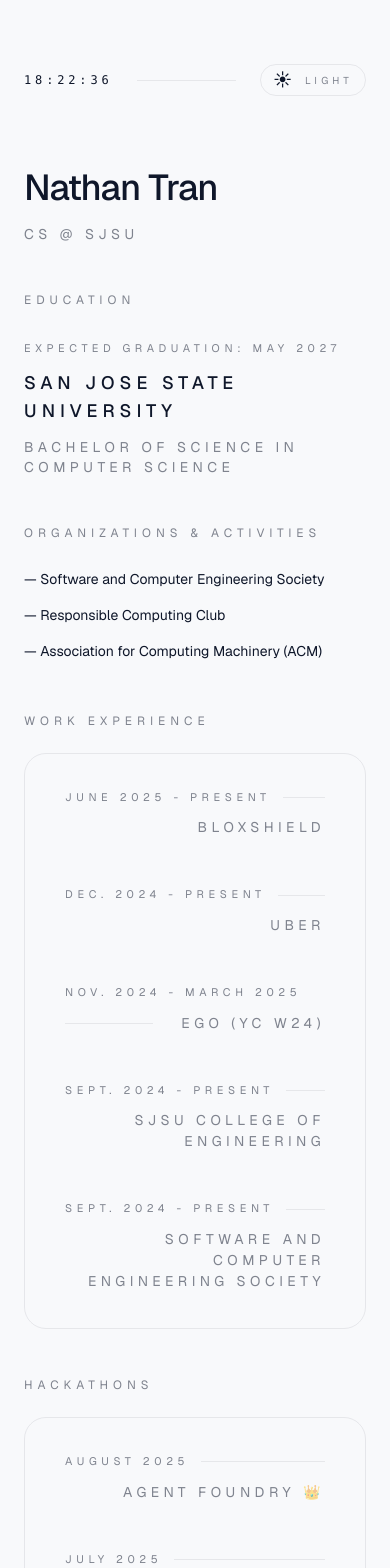
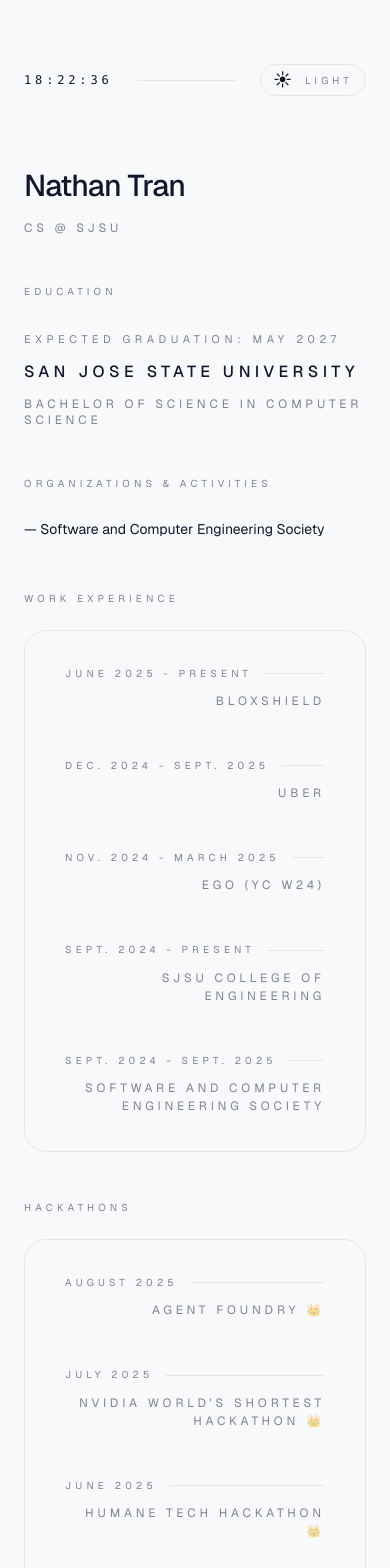
Before and after one commit to n8thantran/portfolio-3, a Next.js app: page / in a window 390 px wide. Shown: the top 1568 px of the page. Built offline with nearby package versions, Linux system fonts and the light colour scheme.

Commit message:
animations

```diff
--- a/app/globals.css
+++ b/app/globals.css
@@ -72,6 +72,15 @@
   background: var(--muted);
 }
 
+[data-open="true"] .summary-trigger {
+  background: var(--border);
+  color: var(--foreground);
+}
+
+[data-open="true"] .summary-trigger .summary-divider {
+  background: var(--muted);
+}
+
 .summary-timeline {
   flex-shrink: 0;
 }
@@ -91,7 +100,16 @@
   transition: opacity 0.35s ease, transform 0.35s ease;
 }
 
+.accordion-content {
+  transition: max-height 0.28s ease;
+}
+
 details[open] .summary-content {
   opacity: 1;
   transform: translateY(0);
 }
+
+[data-open="true"] .summary-content {
+  opacity: 1;
+  transform: translateY(0);
+}
--- a/app/page.tsx
+++ b/app/page.tsx
@@ -1,6 +1,7 @@
 "use client";
 
-import { useEffect, useState } from "react";
+import { useEffect, useRef, useState, useId } from "react";
+import type { ReactNode } from "react";
 
 type Theme = "light" | "dark";
 
@@ -10,6 +11,102 @@
   document.documentElement.dataset.theme = theme;
   document.documentElement.style.colorScheme = theme;
   window.localStorage.setItem(STORAGE_KEY, theme);
+};
+
+const ACCORDION_ANIMATION_DURATION = 400;
+
+const useSequentialAccordion = () => {
+  const [openIndex, setOpenIndex] = useState<number | null>(null);
+
+  const toggle = (index: number) => {
+    if (openIndex === index) {
+      setOpenIndex(null);
+      return;
+    }
+
+    setOpenIndex(index);
+  };
+
+  return { openIndex, toggle };
+};
+
+type AccordionItemProps = {
+  timeline: string;
+  label: string;
+  children: ReactNode;
+  isOpen: boolean;
+  onToggle: () => void;
+};
+
+const AccordionItem = ({ timeline, label, children, isOpen, onToggle }: AccordionItemProps) => {
+  const contentRef = useRef<HTMLDivElement | null>(null);
+  const [maxHeight, setMaxHeight] = useState(0);
+  const contentId = useId();
+
+  useEffect(() => {
+    if (!contentRef.current) {
+      return;
+    }
+
+    if (isOpen) {
+      setMaxHeight(contentRef.current.scrollHeight);
+    } else {
+      setMaxHeight(0);
+    }
+  }, [isOpen]);
+
+  useEffect(() => {
+    if (!isOpen || !contentRef.current || typeof window === "undefined" || !("ResizeObserver" in window)) {
+      return;
+    }
+
+    const element = contentRef.current;
+    const observer = new ResizeObserver(() => {
+      setMaxHeight(element.scrollHeight);
+    });
+
+    observer.observe(element);
+
+    return () => observer.disconnect();
+  }, [isOpen]);
+
+  return (
+    <div
+      data-open={isOpen ? "true" : "false"}
+      className="group border-b border-transparent pb-3 last:border-none last:pb-0"
+    >
+      <button
+        type="button"
+        aria-expanded={isOpen}
+        aria-controls={contentId}
+        onClick={onToggle}
+  className="summary-trigger relative flex w-full flex-wrap items-center gap-3 rounded-[18px] px-4 py-3 text-left text-xs uppercase tracking-[0.32em] text-[color:var(--muted)] transition-colors hover:bg-[color:var(--border)]/20 focus-visible:outline-none focus-visible:ring-2 focus-visible:ring-[color:var(--accent)]"
+      >
+  <span className="summary-timeline text-[10px] tracking-[0.42em]">{timeline}</span>
+        <span className="summary-divider" aria-hidden />
+        <span className="summary-title text-current">{label}</span>
+      </button>
+      <div
+        id={contentId}
+        role="region"
+        aria-hidden={!isOpen}
+        style={{ maxHeight: `${maxHeight}px`, transitionDuration: `${ACCORDION_ANIMATION_DURATION}ms` }}
+        className="accordion-content overflow-hidden transition-[max-height] ease-[cubic-bezier(0.4,0,0.2,1)]"
+      >
+        <div
+          ref={contentRef}
+          className={`summary-content space-y-2 pt-3 pb-3 text-sm leading-7 text-[color:var(--foreground)] transition-all ease-[cubic-bezier(0.4,0,0.2,1)]`}
+          style={{
+            transitionDuration: `${ACCORDION_ANIMATION_DURATION}ms`,
+            opacity: isOpen ? 1 : 0,
+            transform: isOpen ? 'translateY(0)' : 'translateY(-8px)'
+          }}
+        >
+          {children}
+        </div>
+      </div>
+    </div>
+  );
 };
 
 export default function Home() {
@@ -66,7 +163,7 @@
     },
     {
       company: "Uber",
-      timeline: "Dec. 2024 - Present",
+      timeline: "Dec. 2024 - Sept. 2025",
       role: "Software Engineering Fellow",
       summary:
         "Selected for Uber's competitive career preparation program focused on technical interview preparation, data structures & algorithms, and software engineering best practices.",
@@ -87,8 +184,8 @@
     },
     {
       company: "Software and Computer Engineering Society",
-      timeline: "Sept. 2024 - Present",
-      role: "Artificial Intelligence & Machine Learning Team Lead",
+      timeline: "Sept. 2024 - Sept. 2025",
+      role: "AI/ML Team Lead",
       summary:
         "Led weekly workshops and team meetings focused on machine learning projects, guiding members through data analysis, model development, and collaborative coding practices using tools like Google Colab and Git.",
     },
@@ -150,9 +247,10 @@
 
   const activities = [
     "Software and Computer Engineering Society",
-    "Responsible Computing Club",
-    "Association for Computing Machinery (ACM)",
   ];
+
+  const { openIndex: experienceOpen, toggle: toggleExperience } = useSequentialAccordion();
+  const { openIndex: hackathonOpen, toggle: toggleHackathon } = useSequentialAccordion();
 
   return (
     <div className="flex min-h-screen items-center justify-center px-6 py-16 sm:py-20">
@@ -182,31 +280,31 @@
   <main className="grid gap-12 border-b border-[color:var(--border)] pb-12 pt-6 lg:grid-cols-[minmax(240px,1fr)_minmax(360px,1.5fr)] lg:gap-16">
           <section className="flex flex-col gap-12">
             <div className="space-y-4">
-              <h1 className="text-4xl font-medium tracking-tight sm:text-[52px]">Nathan Tran</h1>
-              <p className="text-sm uppercase tracking-[0.32em] text-[color:var(--muted)]">
+              <h1 className="text-3xl font-medium tracking-tight sm:text-[40px]">Nathan Tran</h1>
+              <p className="text-xs uppercase tracking-[0.32em] text-[color:var(--muted)]">
                 cs @ sjsu
               </p>
             </div>
 
             <section className="flex flex-col gap-8">
-              <header className="text-xs uppercase tracking-[0.42em] text-[color:var(--muted)]">
+              <header className="text-[10px] uppercase tracking-[0.42em] text-[color:var(--muted)]">
                 education
               </header>
               <article className="space-y-3">
                 <p className="text-[11px] uppercase tracking-[0.42em] text-[color:var(--muted)]">
                   {education.graduation}
                 </p>
-                <h3 className="text-lg font-medium uppercase tracking-[0.28em] text-[color:var(--foreground)]">
+                <h3 className="text-base font-medium uppercase tracking-[0.28em] text-[color:var(--foreground)]">
                   {education.institution}
                 </h3>
-                <p className="text-sm uppercase tracking-[0.32em] text-[color:var(--muted)]">
+                <p className="text-xs uppercase tracking-[0.32em] text-[color:var(--muted)]">
                   {education.degree}
                 </p>
               </article>
             </section>
 
             <section className="flex flex-col gap-6">
-              <header className="text-xs uppercase tracking-[0.42em] text-[color:var(--muted)]">
+              <header className="text-[10px] uppercase tracking-[0.42em] text-[color:var(--muted)]">
                 organizations & activities
               </header>
               <div className="space-y-2 text-sm leading-7 text-[color:var(--foreground)]">
@@ -219,52 +317,46 @@
 
           <section className="flex flex-col gap-12">
             <div className="flex flex-col gap-6">
-              <header className="text-xs uppercase tracking-[0.42em] text-[color:var(--muted)]">
+              <header className="text-[10px] uppercase tracking-[0.42em] text-[color:var(--muted)]">
                 work experience
               </header>
               <div className="space-y-3 rounded-[22px] border border-[color:var(--border)] p-6">
-                {workExperience.map((item) => (
-                  <details key={item.company} className="group border-b border-transparent pb-3 last:border-none last:pb-0">
-                    <summary className="summary-trigger relative flex w-full flex-wrap items-center gap-3 rounded-[18px] px-4 py-3 text-sm uppercase tracking-[0.32em] text-[color:var(--muted)] transition-colors hover:bg-[color:var(--border)]/20 group-open:bg-[color:var(--border)]/15 group-open:text-[color:var(--foreground)]">
-                      <span className="summary-timeline text-[11px] tracking-[0.42em]">{item.timeline}</span>
-                      <span className="summary-divider" aria-hidden />
-                      <span className="summary-title text-current">{item.company}</span>
-                    </summary>
-                    <div className="summary-content mt-3 space-y-2 text-sm leading-7 text-[color:var(--foreground)]">
-                      <p className="uppercase tracking-[0.32em] text-[color:var(--muted)]">
-                        {item.role}
-                      </p>
+                {workExperience.map((item, index) => (
+                  <AccordionItem
+                    key={item.company}
+                    timeline={item.timeline}
+                    label={item.company}
+                    isOpen={experienceOpen === index}
+                    onToggle={() => toggleExperience(index)}
+                  >
+                    <p className="text-[11px] uppercase tracking-[0.32em] text-[color:var(--muted)]">{item.role}</p>
                     <p>{item.summary}</p>
-                    </div>
-                  </details>
+                  </AccordionItem>
                 ))}
               </div>
             </div>
 
             <div className="flex flex-col gap-6">
-              <header className="text-xs uppercase tracking-[0.42em] text-[color:var(--muted)]">
+              <header className="text-[10px] uppercase tracking-[0.42em] text-[color:var(--muted)]">
                 hackathons
               </header>
               <div className="space-y-3 rounded-[22px] border border-[color:var(--border)] p-6">
-                {hackathons.map((item) => (
-                  <details key={item.title} className="group border-b border-transparent pb-3 last:border-none last:pb-0">
-                    <summary className="summary-trigger relative flex w-full flex-wrap items-center gap-3 rounded-[18px] px-4 py-3 text-sm uppercase tracking-[0.32em] text-[color:var(--muted)] transition-colors hover:bg-[color:var(--border)]/20 group-open:bg-[color:var(--border)]/15 group-open:text-[color:var(--foreground)]">
-                      <span className="summary-timeline text-[11px] tracking-[0.42em]">{item.timeline}</span>
-                      <span className="summary-divider" aria-hidden />
-                      <span className="summary-title text-current">{item.title}</span>
-                    </summary>
-                    <div className="summary-content mt-3 space-y-2 text-sm leading-7 text-[color:var(--foreground)]">
-                      <p className="text-xs uppercase tracking-[0.42em] text-[color:var(--muted)]">
-                        {item.location}
-                      </p>
+                {hackathons.map((item, index) => (
+                  <AccordionItem
+                    key={item.title}
+                    timeline={item.timeline}
+                    label={item.title}
+                    isOpen={hackathonOpen === index}
+                    onToggle={() => toggleHackathon(index)}
+                  >
+                    <p className="text-[11px] uppercase tracking-[0.42em] text-[color:var(--muted)]">{item.location}</p>
                     <p>{item.summary}</p>
                     {item.links ? (
                       <p className="text-[11px] uppercase tracking-[0.42em] text-[color:var(--muted)]">
                         {item.links.join(" · ")}
                       </p>
                     ) : null}
-                    </div>
-                  </details>
+                  </AccordionItem>
                 ))}
               </div>
             </div>
```
Lines whose indentation alone changed are shown as unchanged.
